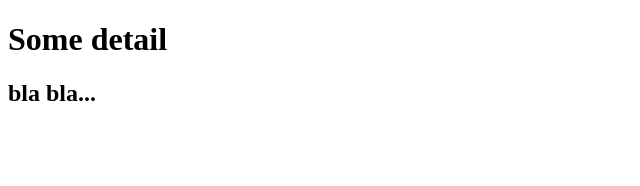
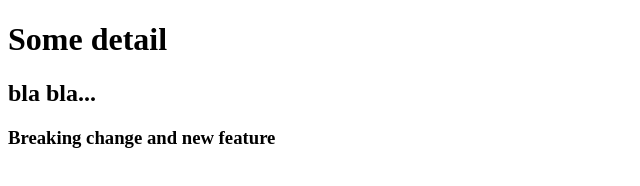
Before and after one commit to tuutoo/release-test, a website: page index.html in a window 1280 px wide. Shown: the whole page, without its empty margins (0-640 px from the left). Drawn offline with Linux system fonts and the light colour scheme.

Commit message:
feat: 🎸 Breaking change and new feature
BREAKING CHANGE: 🧨 Breaking change and new feature, 1,2,3 ...

```diff
--- a/index.html
+++ b/index.html
@@ -9,5 +9,6 @@
 <body>
   <h1>Some detail</h1>
   <h2>bla bla...</h2>
+  <h3>Breaking change and new feature</h3>
 </body>
 </html>
```
